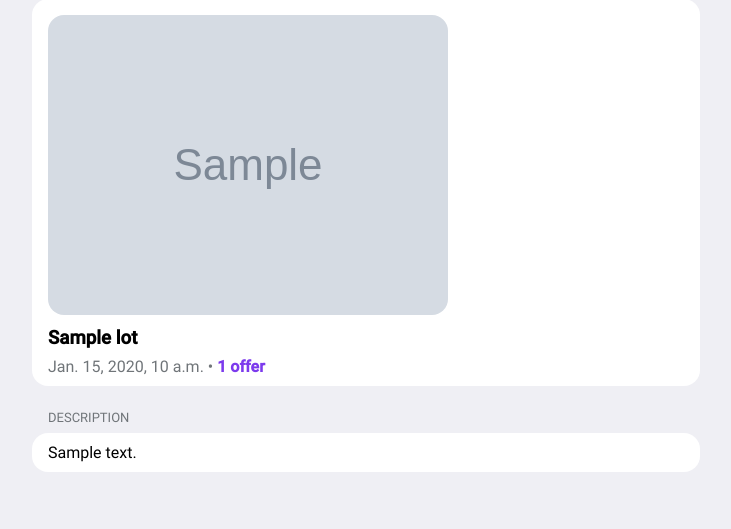
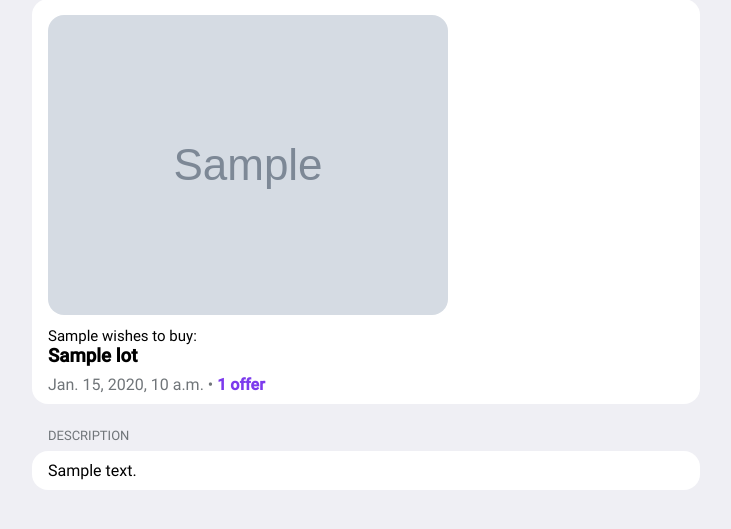
Before and after one commit to sSimuSs/birgo, a Django app: template templates/tg-mini-app/lots/detail.html in a window 1280 px wide. Shown: the part 17-546 px from the top of the page, without its empty margins (274-1005 px from the left). Run offline with Django 5.2, Linux system fonts and the light colour scheme; the template is opened without the code that fills it: most values are stand-ins (such as "Sample title", 1, 10 or a date in 2020); grey boxes marked "Sample" are stand-in pictures; some libraries are stand-ins or nearby versions.

Commit message:
"Author wishes to buy:" text wish detail page

```diff
--- a/templates/tg-mini-app/base.html
+++ b/templates/tg-mini-app/base.html
@@ -9,7 +9,7 @@
     <meta name="viewport" content="width=device-width, initial-scale=1.0, maximum-scale=1.0, user-scalable=no">
     <title>{{ page_title }}</title>
     <meta name="description" content="{{ page_description }}">
-    <link rel="stylesheet" href="{% static 'css/telegram.css' %}?7">
+    <link rel="stylesheet" href="{% static 'css/telegram.css' %}?8">
     <script src="https://telegram.org/js/telegram-web-app.js?56"></script>
     <script>
     const TelegramData = window.Telegram.WebApp;
--- a/templates/tg-mini-app/lots/detail.html
+++ b/templates/tg-mini-app/lots/detail.html
@@ -16,6 +16,7 @@
             <div class="mb_8px mt_6px">
                 <img src="{{ lot.get_main_image_url }}" alt="" class="w-100" style="border-radius: 16px; max-height: 350px">
             </div>
+            <span class="one_line_ellipse fs_15px">{% blocktranslate with user=lot.user.first_name %}{{ user }} wishes to buy{% endblocktranslate %}:</span>
             <h3 class="mt_0 mb_8px">{{ lot.title }}</h3>
             <div>
                 <span class="muted_color">{{ lot.natural_created_at }} •</span>
--- a/wishr/static/app/css/telegram.css
+++ b/wishr/static/app/css/telegram.css
@@ -1162,6 +1162,14 @@ input[type="radio"]:disabled+label {
     display: block!important;
 }
 
+.one_line_ellipse {
+    display: -webkit-box;
+   -webkit-line-clamp: 1;
+   -webkit-box-orient: vertical;
+   overflow: hidden;
+   text-overflow: ellipsis;
+}
+
 .two_line_ellipse {
     display: -webkit-box;
    -webkit-line-clamp: 2;
```
